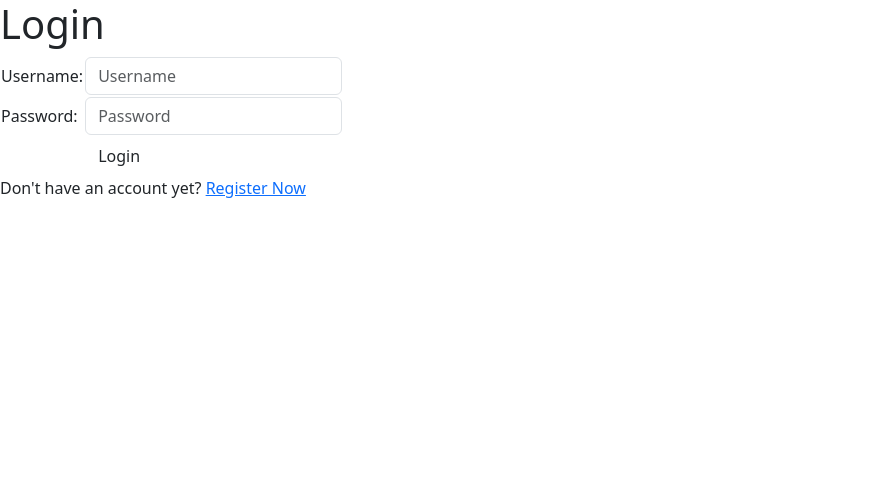
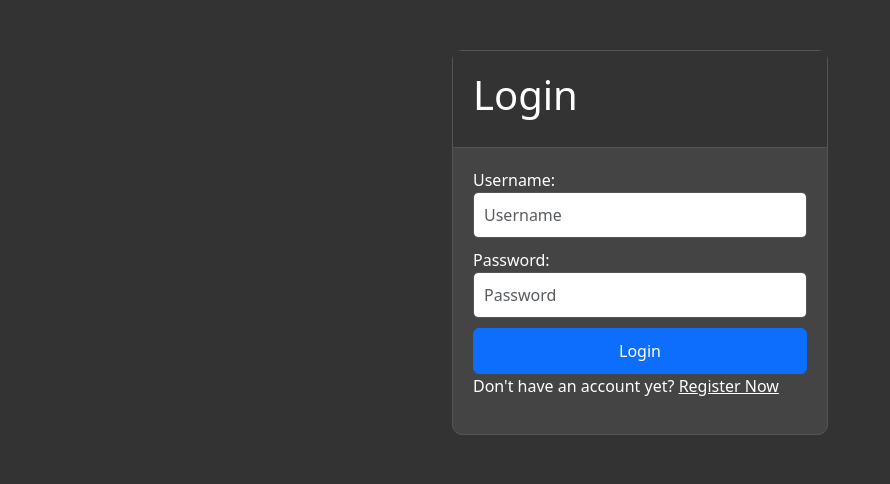
Before and after one commit to niboobin/B-Inventory, a Django app: page /login/ in a window 1280 px wide. Shown: the top 484 px of the page, without its empty margins (0-890 px from the left). Run offline with Django 4.2, Linux system fonts and the light colour scheme.

Commit message:
Assignment 5

```diff
--- a/main/templates/login.html
+++ b/main/templates/login.html
@@ -5,41 +5,73 @@
 {% endblock meta %}
 
 {% block content %}
+<style>
+    body {
+        background-color: #333; /* Dark gray color */
+        color: #fff; /* Text color set to white */
+        padding: 50px;
+    }
+    .container {
+        max-width: 400px;
+        margin: 0 auto;
+    }
+    .card {
+        background-color: #444; /* Darker gray for the card */
+        border: 1px solid #555;
+        border-radius: 10px;
+    }
+    .card-header {
+        background-color: #333; /* Adjusted to match body background */
+        padding: 20px;
+        border-bottom: 1px solid #555;
+        color: #fff; /* Text color set to white */
+    }
+    .card-body {
+        padding: 20px;
+    }
+    .form-group input {
+        width: 100%;
+        padding: 10px;
+        margin-bottom: 10px;
+        border: 1px solid #555;
+        border-radius: 5px;
+    }
+    .btn {
+        width: 100%;
+        padding: 10px;
+    }
+</style>
 
-<div class = "login">
-
+<div class="container">
+    <div class="card">
+        <div class="card-header">
             <h1>Login</h1>
-
+        </div>
+        <div class="card-body">
             <form method="POST" action="">
                 {% csrf_token %}
-        <table>
-            <tr>
-                <td>Username: </td>
-                <td><input type="text" name="username" placeholder="Username" class="form-control"></td>
-            </tr>
-
-            <tr>
-                <td>Password: </td>
-                <td><input type="password" name="password" placeholder="Password" class="form-control"></td>
-            </tr>
-
-            <tr>
-                <td></td>
-                <td><input class="btn login_btn" type="submit" value="Login"></td>
-            </tr>
-        </table>
+                <div class="form-group">
+                    <label for="username" style="color: #fff;">Username:</label>
+                    <input type="text" name="username" id="username" placeholder="Username" class="form-control">
+                </div>
+                <div class="form-group">
+                    <label for="password" style="color: #fff;">Password:</label>
+                    <input type="password" name="password" id="password" placeholder="Password" class="form-control">
+                </div>
+                <button type="submit" class="btn btn-primary">Login</button>
             </form>
 
             {% if messages %}
-        <ul>
+                <ul style="color: #fff;">
                     {% for message in messages %}
                         <li>{{ message }}</li>
                     {% endfor %}
                 </ul>
             {% endif %}
 
-    Don't have an account yet? <a href="{% url 'main:register' %}">Register Now</a>
-
+            <p style="color: #fff;">Don't have an account yet? <a href="{% url 'main:register' %}" style="color: #fff;">Register Now</a></p>
+        </div>
+    </div>
 </div>
 
 {% endblock content %}
```
Also changed, not shown: main/templates/create_product.html (+46 -13 lines), main/templates/edit_product.html (+10 -13 lines), main/templates/main.html (+35 -72 lines), main/templates/register.html (+17 -13 lines), README.md. Lines whose indentation alone changed are shown as unchanged.
